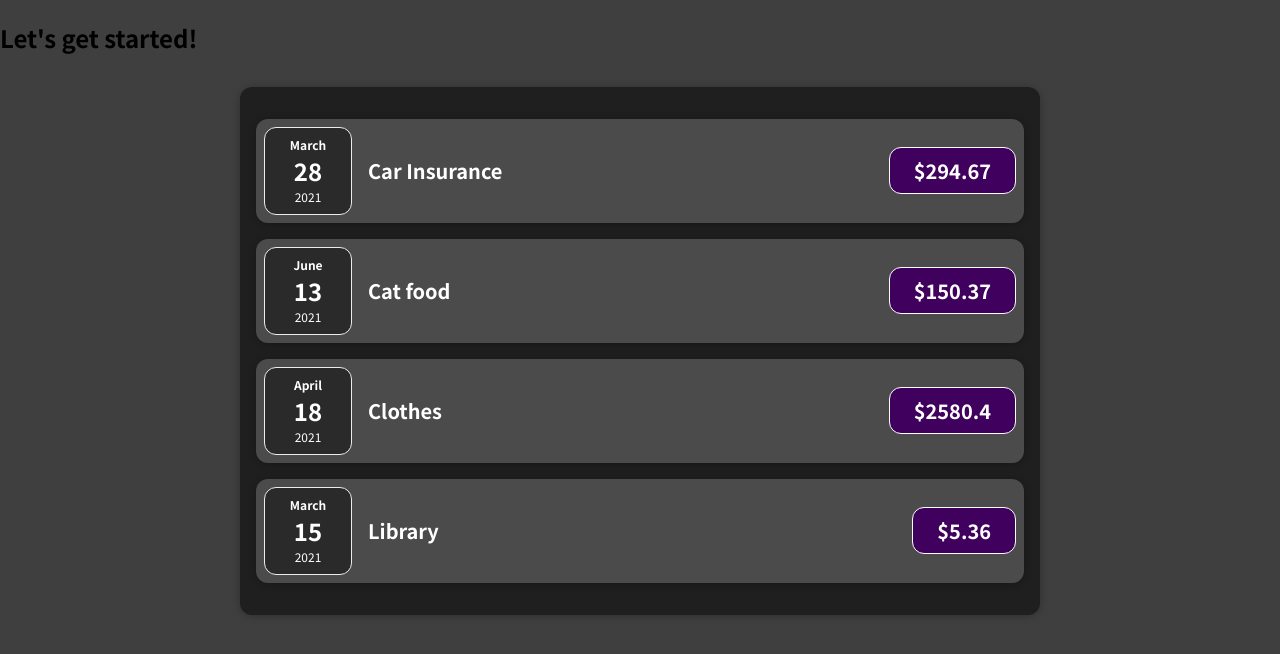
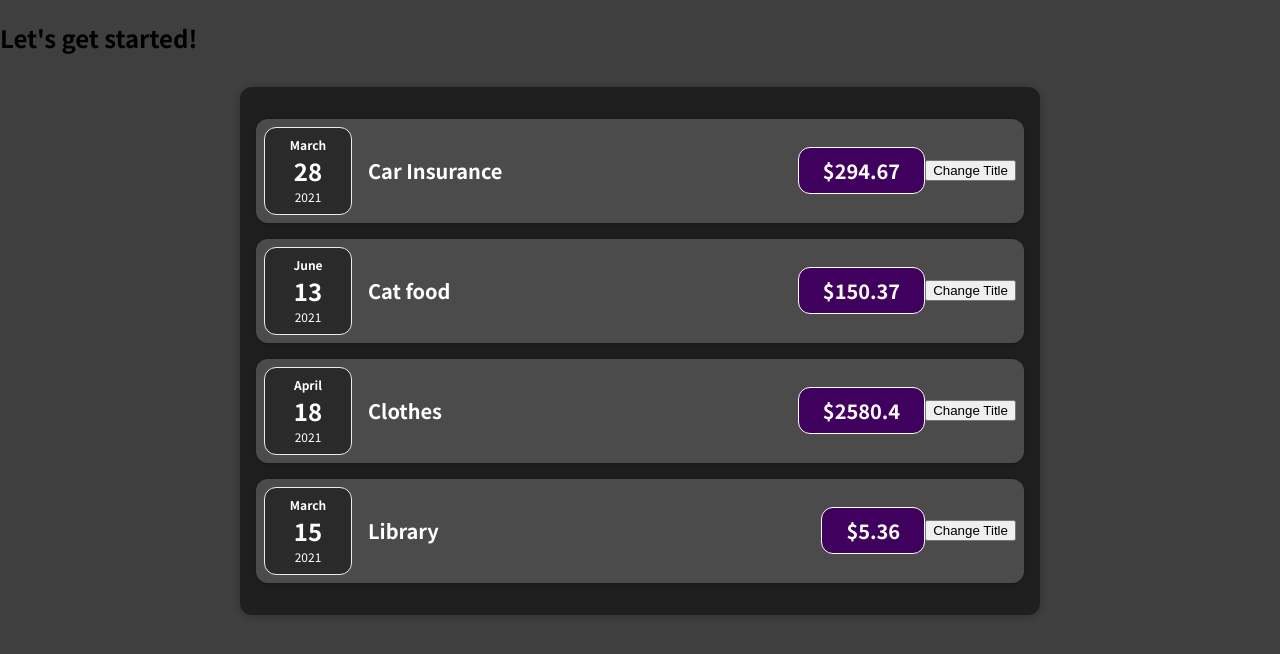
Before and after one commit to gabrielgfaria/react-complete-guide, a React (Create React App) app: page / in a window 1280 px wide. Shown: the top 654 px of the page. Built offline with nearby package versions, Linux system fonts and the light colour scheme.

Commit message:
Learned about state and reacting to user event

```diff
--- a/src/components/Expenses/ExpenseItem.js
+++ b/src/components/Expenses/ExpenseItem.js
@@ -1,17 +1,29 @@
+import { useState } from 'react';
 import "./ExpenseItem.css";
 import ExpenseDate from "./ExpenseDate";
-import Card from "../UI/Card"
+import Card from "../UI/Card";
 
 const ExpenseItem = (props) => {
+  const [title, setTitle] = useState(props.title);
+
+  const clickHandler = () => {
+    setTitle("UPDATED!")
+  };
+
   return (
-    <Card className='expense-item'>
+    <Card className="expense-item">
       <ExpenseDate date={props.date} />
       <div className="expense-item__description">
-        <h2>{props.title}</h2>
+        <h2>{title}</h2>
         <div className="expense-item__price">${props.amount}</div>
       </div>
+      <button
+        onClick={clickHandler}
+      >
+        Change Title
+      </button>
     </Card>
   );
-}
+};
 
 export default ExpenseItem;
```
Also changed, not shown: 1 other file (tests, documents, lock files or other folders).
